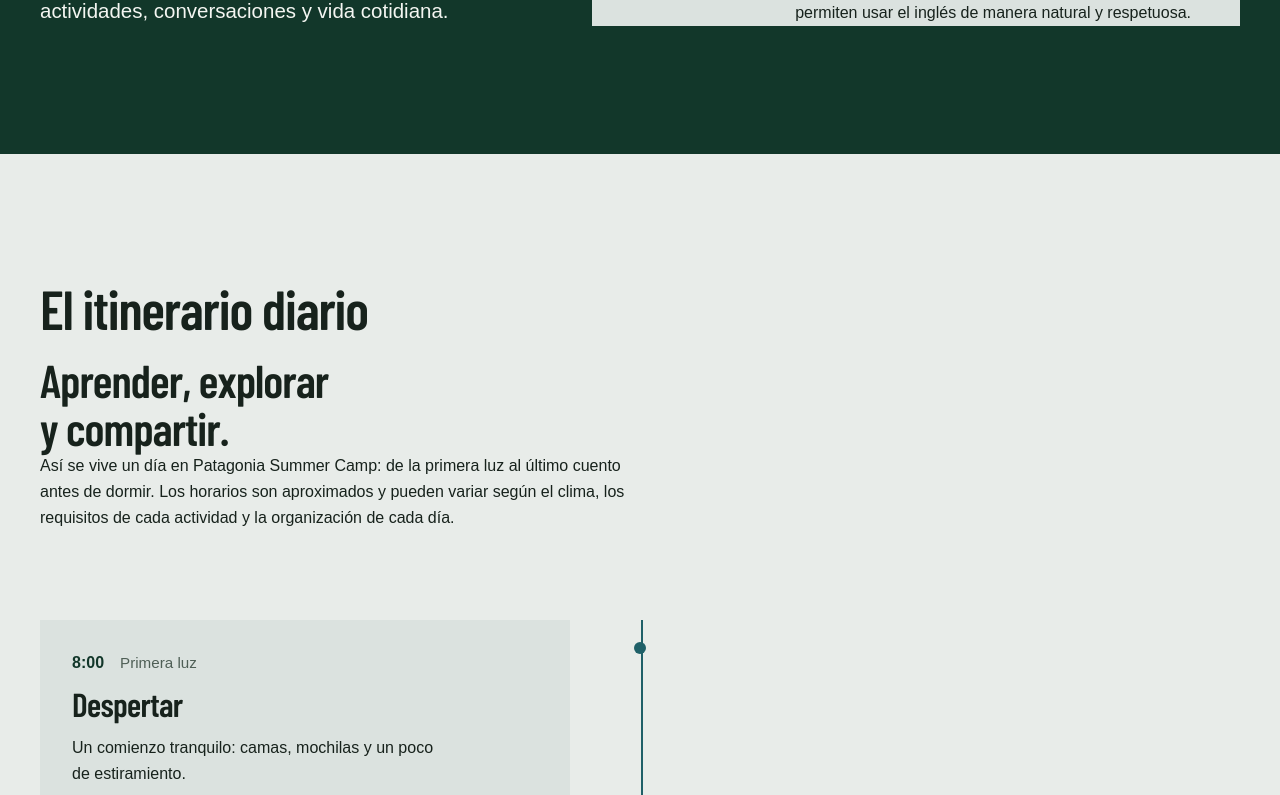
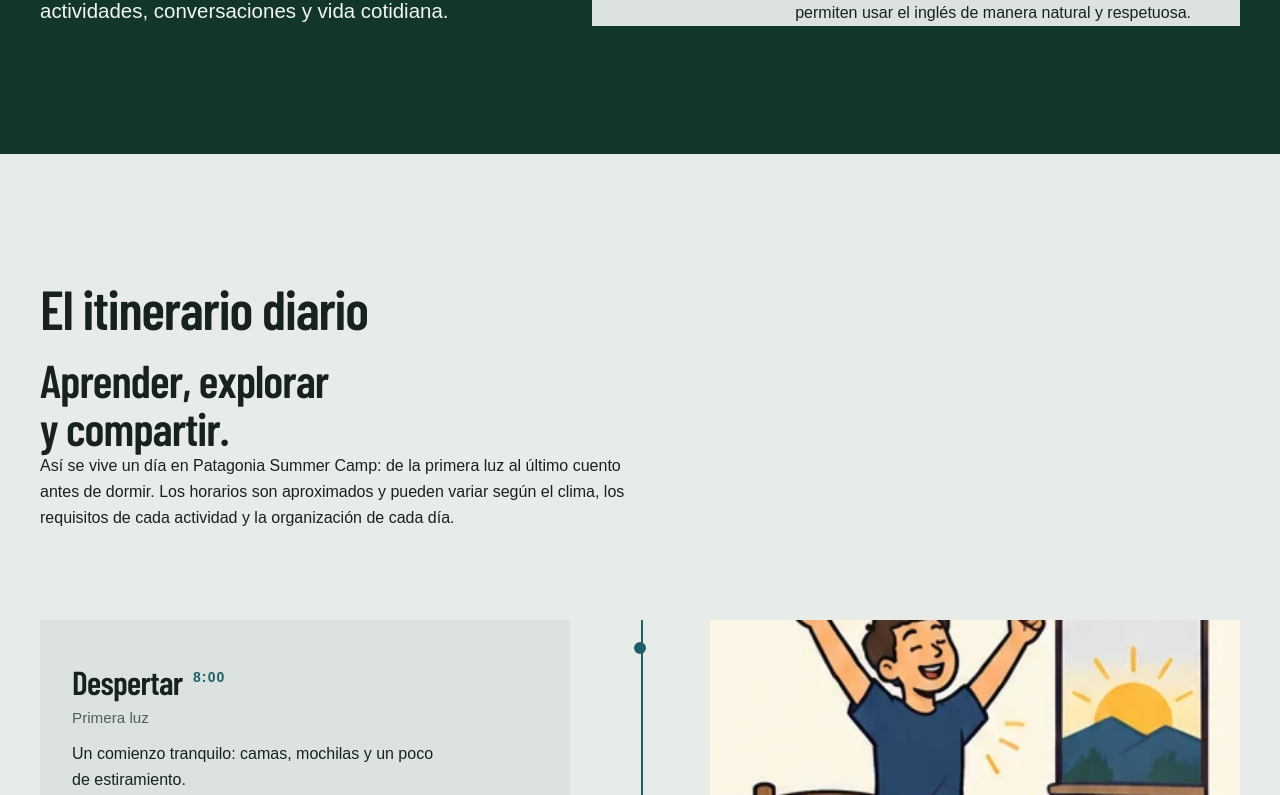
Before and after one commit to kevkarlion/Summer-camp, a Next.js app: page /programa-ingles in a window 1280 px wide. Shown: the part 2005-2800 px from the top of the page. Built offline with nearby package versions, Linux system fonts and the light colour scheme; no server answers.

Commit message:
fix: complete the daily timeline with imagery and contrast

```diff
--- a/app/(site)/programa-ingles/page.tsx
+++ b/app/(site)/programa-ingles/page.tsx
@@ -48,7 +48,7 @@ export default function ProgramaInglesPage() {
         <section className="site-hero programa-ingles__hero" aria-labelledby="programa-ingles-title">
           <div className="site-hero__copy">
             <div className="site-hero__intro">
-              <h1 id="programa-ingles-title" className="site-display programa-ingles__hero-title">El inglés se aprende usándolo</h1>
+              <h1 id="programa-ingles-title" className="site-display programa-ingles__hero-title">Inglés que se vive</h1>
               <p className="site-lead programa-ingles__hero-lead"><span className="programa-ingles__method-label">Learning by Doing</span>Una metodología de inmersión convierte cada actividad, conversación y decisión en una razón para aprender inglés haciendo en Patagonia.</p>
               <div className="site-hero__actions"><Link className="site-button site-button--primary" href="/programa-ingles/adolescentes">Conocer el programa para adolescentes <ArrowRight aria-hidden="true" size={18} /></Link></div>
             </div>
@@ -107,9 +107,9 @@ export default function ProgramaInglesPage() {
           <div className="site-wrap programa-ingles__residence-grid">
             <figure className="programa-ingles__residence-media"><Image src="/camp-media/residencia-de-piedra-y-madera.png" alt="La residencia de piedra y madera" fill sizes="(max-width: 767px) 100vw, 46vw" className="programa-ingles__cover-image" /></figure>
             <div className="programa-ingles__residence-copy">
-              <h2 id="programa-ingles-residence-title" className="site-heading">Una experiencia residencial</h2>
+              <h2 id="programa-ingles-residence-title" className="site-heading site-heading--light">Una experiencia residencial</h2>
               <p className="programa-ingles__residence-badge">13–17 años · 4–12 de diciembre de 2027</p>
-              <p className="site-lead site-lead--dark">Una experiencia residencial para descubrir, conversar y crecer. El programa combina naturaleza, conocimiento local, actividades al aire libre, inmersión en inglés y trabajo en equipo en Villa La Angostura.</p>
+              <p className="site-lead site-lead--light">Una experiencia residencial para descubrir, conversar y crecer. El programa combina naturaleza, conocimiento local, actividades al aire libre, inmersión en inglés y trabajo en equipo en Villa La Angostura.</p>
               <Link className="site-button site-button--primary" href="/programa-ingles/adolescentes">Ver programa para adolescentes <ArrowRight aria-hidden="true" size={18} /></Link>
             </div>
           </div>
--- a/components/layout/SiteFooter.tsx
+++ b/components/layout/SiteFooter.tsx
@@ -27,7 +27,7 @@ export function SiteFooter() {
             height={229}
             className="h-auto w-48 sm:w-56"
           />
-          <h2 className="site-footer__heading mt-5 max-w-sm text-3xl font-semibold leading-tight tracking-[-0.03em] text-main">
+          <h2 className="site-footer__heading mt-5 max-w-md text-2xl font-semibold leading-tight tracking-[-0.03em] text-main">
             Aventura que transforma el idioma.
           </h2>
           <p className="mt-7 flex items-center gap-3 text-sm text-muted"><MapPin aria-hidden="true" size={17} className="text-secondary-accent" /> Villa La Angostura, Neuquén, Patagonia</p>
--- a/components/site/DayTimeline.tsx
+++ b/components/site/DayTimeline.tsx
@@ -1,19 +1,20 @@
 "use client";
 
+import Image from "next/image";
 import { useEffect, useRef } from "react";
 
 const dayBlocks = [
-  { time: "8:00", period: "Primera luz", title: "Despertar", description: "Un comienzo tranquilo: camas, mochilas y un poco de estiramiento." },
-  { time: "8:30", period: "Mañana", title: "Desayuno", description: "Desayuno completo en la residencia." },
-  { time: "9:15", period: "Mañana", title: "Misión del día", description: "El desafío del día, explicado en inglés en grupos pequeños." },
-  { time: "10:00", period: "Mañana", title: "Bloque de aventura", description: "Trekking o kayak en los días de aventura; deportes y arte en la residencia los demás días." },
-  { time: "13:30", period: "Mediodía", title: "Almuerzo", description: "Picnic en el sendero o en la residencia." },
-  { time: "15:00", period: "Tarde", title: "Descanso y tiempo libre", description: "Una hora de calma, juegos, lectura y llamadas a casa." },
-  { time: "16:00", period: "Tarde", title: "Inglés en acción", description: "Desafíos reales: pedir, orientarse y trabajar en equipo." },
-  { time: "18:00", period: "Tarde", title: "Duchas", description: "Un buen baño después de un día entero al aire libre." },
-  { time: "19:30", period: "Noche", title: "Cena", description: "Todos juntos, alrededor de la mesa." },
-  { time: "21:00", period: "Noche", title: "Actividad nocturna", description: "Observación de estrellas, relatos y juegos. La gran fogata es la última noche." },
-  { time: "22:30", period: "Noche", title: "A dormir", description: "Todos a dormir después de un día completo. ¡Dulces sueños!" },
+  { time: "8:00", period: "Primera luz", title: "Despertar", description: "Un comienzo tranquilo: camas, mochilas y un poco de estiramiento.", src: "/camp-dia/despertar.webp" },
+  { time: "8:30", period: "Mañana", title: "Desayuno", description: "Desayuno completo en la residencia.", src: "/camp-dia/desayuno.webp" },
+  { time: "9:15", period: "Mañana", title: "Misión del día", description: "El desafío del día, explicado en inglés en grupos pequeños.", src: "/camp-dia/mision-del-dia.webp" },
+  { time: "10:00", period: "Mañana", title: "Bloque de aventura", description: "Trekking o kayak en los días de aventura; deportes y arte en la residencia los demás días.", src: "/camp-dia/bloque-aventura.webp" },
+  { time: "13:30", period: "Mediodía", title: "Almuerzo", description: "Picnic en el sendero o en la residencia.", src: "/camp-dia/almuerzo.webp" },
+  { time: "15:00", period: "Tarde", title: "Descanso y tiempo libre", description: "Una hora de calma, juegos, lectura y llamadas a casa.", src: "/camp-dia/momento-libre.webp" },
+  { time: "16:00", period: "Tarde", title: "Inglés en acción", description: "Desafíos reales: pedir, orientarse y trabajar en equipo.", src: "/camp-dia/ingles-en-accion.webp" },
+  { time: "18:00", period: "Tarde", title: "Duchas", description: "Un buen baño después de un día entero al aire libre.", src: "/camp-dia/duchas.webp" },
+  { time: "19:30", period: "Noche", title: "Cena", description: "Todos juntos, alrededor de la mesa.", src: "/camp-dia/cena.webp" },
+  { time: "21:00", period: "Noche", title: "Actividad nocturna", description: "Observación de estrellas, relatos y juegos. La gran fogata es la última noche.", src: "/camp-dia/actividad-nocturna.webp" },
+  { time: "22:30", period: "Noche", title: "A dormir", description: "Todos a dormir después de un día completo. ¡Dulces sueños!", src: "/camp-dia/dormir.webp" },
 ];
 const clamp01 = (value: number) => Math.min(1, Math.max(0, value));
 
@@ -91,9 +92,21 @@ export function DayTimeline() {
         {dayBlocks.map((block, index) => (
           <li key={block.time} className={`day-timeline__item day-timeline__item--${index % 2 === 0 ? "left" : "right"}`}>
             <div className="day-timeline__stop" aria-hidden="true"><span className="day-timeline__dot" /></div>
+            <figure className="day-timeline__media">
+              <Image
+                src={block.src}
+                alt={`Ilustración del programa: ${block.title}`}
+                fill
+                sizes="(max-width: 899px) 100vw, 38vw"
+                className="object-cover"
+              />
+            </figure>
             <article data-timeline-block className="day-timeline__block site-card site-card--paper">
-              <div className="day-timeline__meta"><span className="day-timeline__time">{block.time}</span><span className="day-timeline__period">{block.period}</span></div>
-              <h3 className="day-timeline__title">{block.title}</h3>
+              <h3 className="day-timeline__title">
+                {block.title}
+                <span className="day-timeline__time">{block.time}</span>
+              </h3>
+              <p className="day-timeline__period">{block.period}</p>
               <p className="day-timeline__description">{block.description}</p>
             </article>
           </li>
--- a/components/site/routes/programa-ingles.css
+++ b/components/site/routes/programa-ingles.css
@@ -56,9 +56,10 @@
 .day-timeline__stop { position: relative; z-index: 1; display: flex; justify-content: center; padding-top: 1.35rem; }
 .day-timeline__dot { width: 0.75rem; height: 0.75rem; border-radius: 50%; background: var(--home-lake); }
 .day-timeline__block { max-width: 42rem; padding: clamp(1.4rem, 2.6vw, 2rem); will-change: transform, opacity; }
-.day-timeline__meta { display: flex; flex-wrap: wrap; align-items: baseline; gap: 0.5rem 1rem; }
-.day-timeline__time { color: var(--home-forest); font-size: 1rem; font-weight: 700; line-height: 1.4; }
-.day-timeline__period { color: var(--home-muted); font-size: 0.95rem; line-height: 1.4; }
+.day-timeline__media { position: relative; min-height: 14rem; overflow: hidden; background: var(--home-paper-deep); }
+.day-timeline__media img { object-fit: cover; }
+.day-timeline__time { margin-left: 0.65rem; color: var(--home-lake); font-family: Arial, Helvetica, sans-serif; font-size: 0.42em; font-weight: 700; letter-spacing: 0.08em; vertical-align: 0.9em; }
+.day-timeline__period { margin: 0.45rem 0 0; color: var(--home-muted); font-size: 0.95rem; line-height: 1.4; }
 .day-timeline__title { margin: 0.8rem 0 0; font-family: var(--font-home-display), "Arial Narrow", Arial, sans-serif; font-size: clamp(1.7rem, 2.6vw, 2.35rem); font-weight: 600; letter-spacing: -0.02em; line-height: 1.05; text-wrap: balance; }
 .day-timeline__description { max-width: 68ch; margin: 0.8rem 0 0; color: var(--home-ink); font-size: 1rem; line-height: 1.62; }
 .day-timeline__note { max-width: 48rem; margin-top: clamp(3rem, 6vw, 5rem); padding: clamp(1.4rem, 2.6vw, 2rem); background: var(--home-paper-deep); }
@@ -75,6 +76,8 @@
   .day-timeline__stop { grid-column: 2; grid-row: 1; }
   .day-timeline__item--left .day-timeline__block { grid-column: 1; grid-row: 1; }
   .day-timeline__item--right .day-timeline__block { grid-column: 3; grid-row: 1; }
+  .day-timeline__item--left .day-timeline__media { grid-column: 3; grid-row: 1; min-height: 18rem; }
+  .day-timeline__item--right .day-timeline__media { grid-column: 1; grid-row: 1; min-height: 18rem; }
 }
 @media (max-width: 899px) {
   .programa-ingles__method-list { gap: 1.5rem; grid-template-columns: 1fr; }
```
